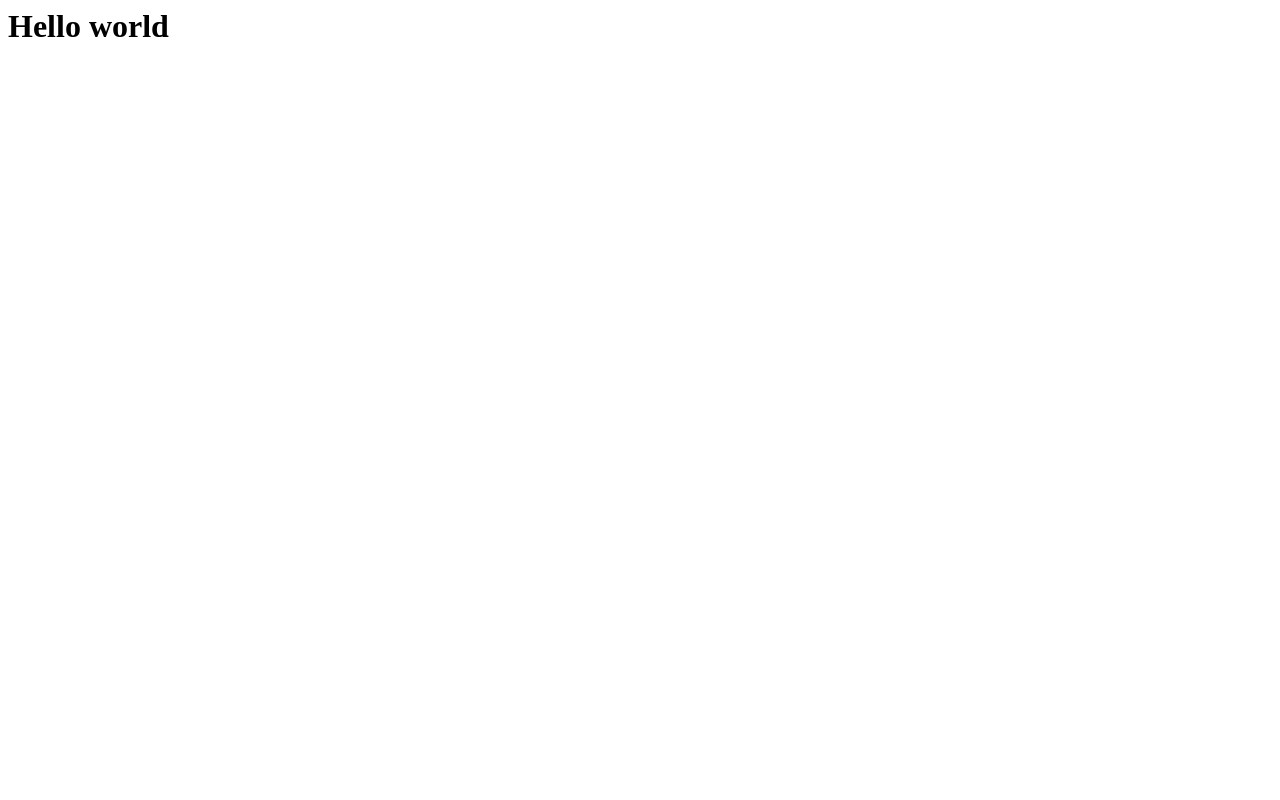
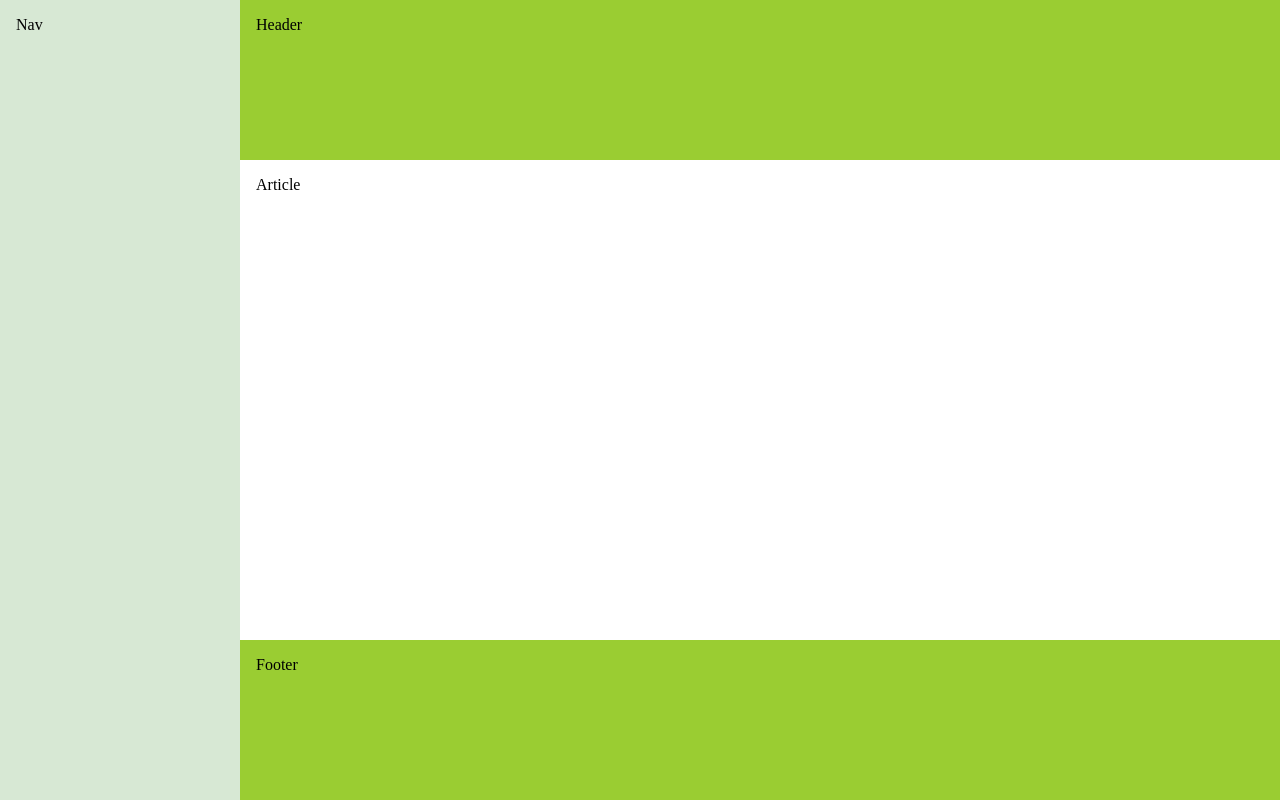
Before and after one commit to nabels-coolblue/helloworld-samples, a plain HTML site: page index.html in a window 1280 px wide. Drawn offline with Linux system fonts and the light colour scheme.

Commit message:
Added site template

```diff
--- a/index.html
+++ b/index.html
@@ -1 +1,49 @@
-<H1>Hello world</H1>
+<!-- from: https://www.quackit.com/html/templates/simple_website_templates.cfm -->
+
+<!doctype html>
+<title>Example</title>
+<style>
+  * {
+    box-sizing: border-box;
+  }
+  body {
+    display: flex;
+    min-height: 100vh;
+    flex-direction: row;
+    margin: 0;
+  }
+  .col-1 {
+    background: #D7E8D4;
+    flex: 1;
+  }
+  .col-2 {
+    display: flex;
+    flex-direction: column;
+    flex: 5;
+  }
+  .content {
+    display: flex;
+    flex-direction: row;
+  }
+  .content > article {
+    flex: 4;
+    min-height: 60vh;
+  }
+  header, footer {
+    background: yellowgreen;
+    height: 20vh;
+  }
+  header, footer, article, nav {
+    padding: 1em;
+  }
+</style>
+<body>
+  <nav class="col-1">Nav</nav>
+  <div class="col-2">
+  	<header>Header</header>
+    <main class="content">
+    <article>Article</article>
+    </main>
+  	<footer>Footer</footer>
+  </div>
+</body>
```
